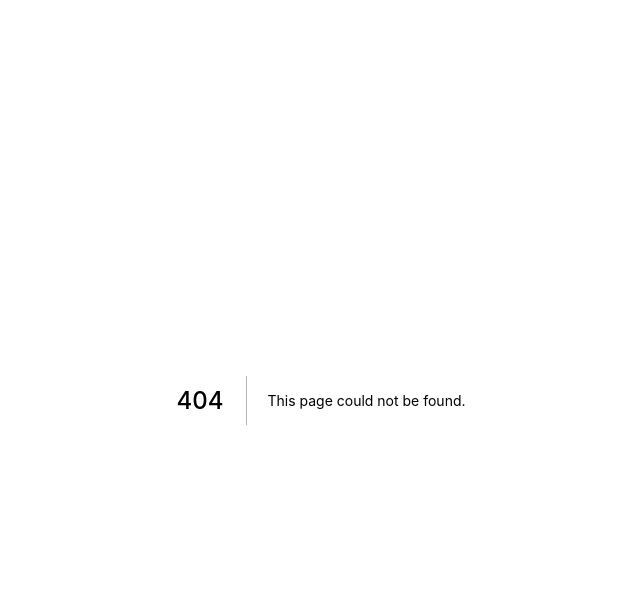
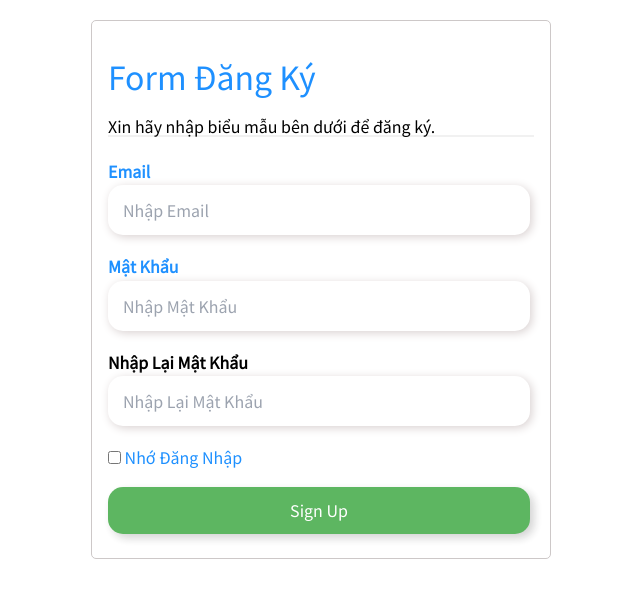
Before and after one commit to pvq2k2/Assignment_NextJs_Group_5, a Next.js app: page /signup in a window 1280 px wide. Before the commit this address had no page. Shown: the top 598 px of the page, without its empty margins (319-959 px from the left). Built offline with nearby package versions, Linux system fonts and the light colour scheme.

Commit message:
FRONT-11 feature: Create component signin

```diff
--- /dev/null
+++ b/pages/signup/index.tsx
@@ -0,0 +1,36 @@
+import React from 'react'
+import styles from './styles.module.css'
+type Signup = {}
+
+const Signup = (props: Signup) => {
+    return (
+        <div className={styles.body}>
+            <form className={styles.action} action="" >
+                <div className={styles.container}>
+                    <h1 className={styles.h1}  >Form Đăng Ký</h1>
+                    <p>Xin hãy nhập biểu mẫu bên dưới để đăng ký.</p>
+                    <hr  className={styles.hr}  />
+                        <label className={styles.label}   htmlFor="email"><b>Email</b></label>
+                        <input className={styles.input} type="text" placeholder="Nhập Email" name="email" required />
+
+                            <label className={styles.label}  htmlFor="psw"><b>Mật Khẩu</b></label>
+                            <input className={styles.input}  type="password" placeholder="Nhập Mật Khẩu" name="psw" required />
+
+                                <label htmlFor="psw-repeat"><b>Nhập Lại Mật Khẩu</b></label>
+                                <input className={styles.input}  type="password" placeholder="Nhập Lại Mật Khẩu" name="psw-repeat" required />
+
+                                    <label className={styles.label}  >
+                                        <input className={` ${styles.input} ${styles.checkbox}`} type="checkbox"  name="remember"  /> Nhớ Đăng Nhập
+                                    </label>
+
+                                    <div  className={styles.clearfix}>
+                                        <button className={`${styles.button} ${styles.signupbtn}`}  type="submit" >Sign Up</button>
+                                    </div>
+                                </div>
+                            </form>
+
+        </div>
+                        )
+}
+
+                        export default Signup
--- /dev/null
+++ b/pages/signup/styles.module.css
@@ -0,0 +1,85 @@
+@import url('https://fonts.googleapis.com/css2?family=Noto+Sans+JP&display=swap');
+
+.body{
+  font-family: 'Noto Sans JP', sans-serif;
+  width: 460px;
+  height: 465px;
+margin: 20px auto 0;
+
+}
+.action{
+  border-radius: 5px ;
+  border: 1px solid #cdc8c8;
+}
+.h1, .label{
+  color: DodgerBlue;
+}
+/* Full-width input fields */
+  .input[type=text], .input[type=password] {
+  width: 422px;
+  padding: 15px;
+  margin: 5px 0 22px 0;
+  display: inline-block;
+  border: none;
+ height: 50px;
+  resize: vertical;
+  padding:15px;
+  border-radius:15px;
+  border:0;
+  box-shadow:2px 2px 10px rgb(217 209 209);
+}
+
+.input[type=text]:focus, .input[type=password]:focus {
+  outline: none;
+}
+.checkbox{
+  margin-bottom:15px
+}
+
+.hr {
+  border: 1px solid #f1f1f1;
+  margin-bottom: 25px;
+}
+
+/* Set a style for all buttons */
+.button {
+  background-color: #4CAF50;
+  color: white;
+  padding: 14px 20px;
+  margin: 8px 0;
+  border: none;
+  cursor: pointer;
+  width: 422px;
+  opacity: 0.9;
+}
+
+.button:hover {
+  opacity:1;
+}
+
+/* Extra styles for the cancel button */
+.cancelbtn {
+  padding: 14px 20px;
+  background-color: #f44336;
+}
+
+/* Float cancel and signup buttons and add an equal width */
+.signupbtn {
+  float: left;
+  width: 422px;
+  border-radius:15px;
+  border:0;
+  box-shadow:4px 4px 10px rgba(0,0,0,0.2);
+}
+
+/* Add padding to container elements */
+.container {
+  padding: 16px;
+}
+
+/* Clear floats */
+.clearfix::after {
+  content: "";
+  clear: both;
+  display: table;
+}
```
